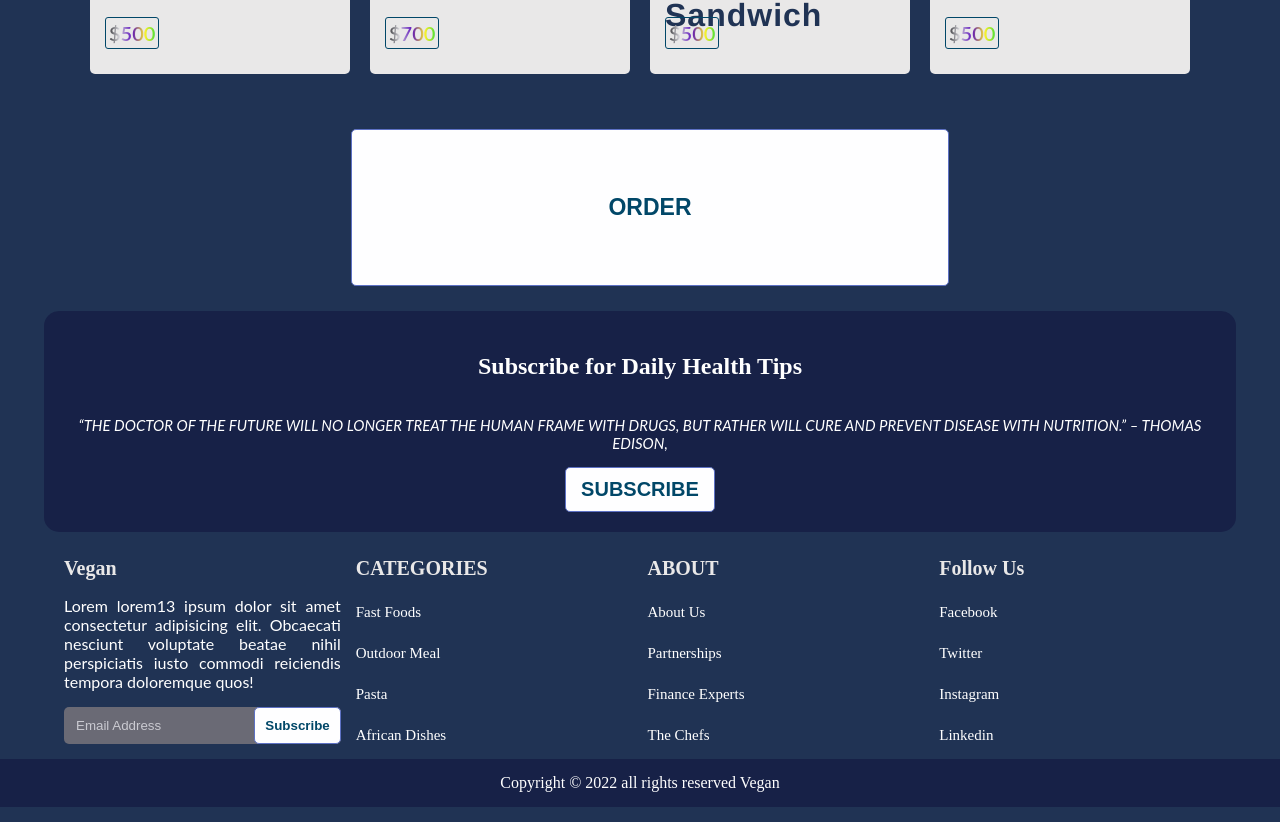
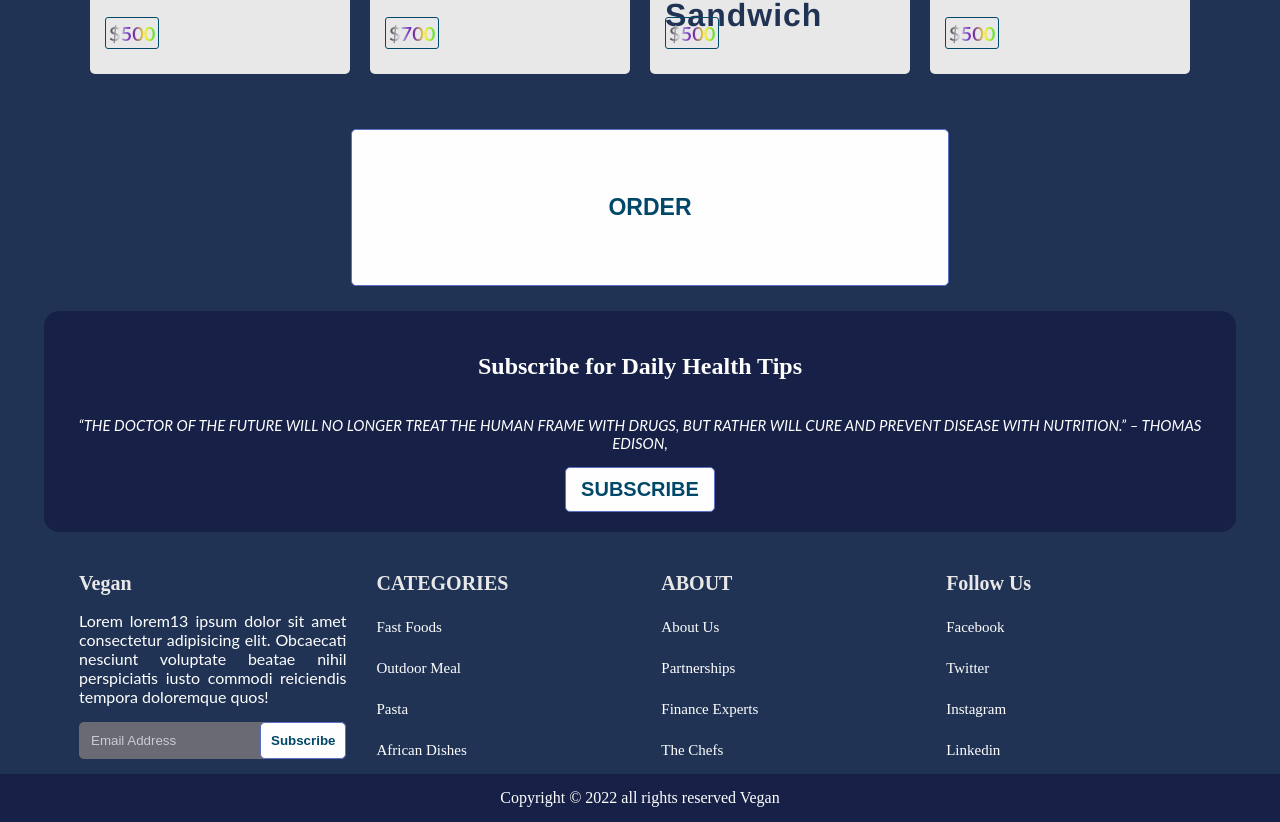
Before and after one commit to IbrahimYemi/Vegan, a React (Create React App) app: page / in a window 1280 px wide. Shown: the part 1466-2288 px from the top of the page. Built offline with nearby package versions, Linux system fonts and the light colour scheme.

Commit message:
1 file modified

```diff
--- a/src/style.css
+++ b/src/style.css
@@ -413,16 +413,11 @@ footer {
 
 .footer-container > * {
   flex: 1 1 20%;
-  margin-right: 15px;
-  margin-bottom: 15px;
+  margin: 15px;
 }
 
 .testimonial-words-footers {
   text-align: justify;
-}
-
-.footer-container > *:last-child {
-  margin-right: 0;
 }
 
 .input-mail {
```
